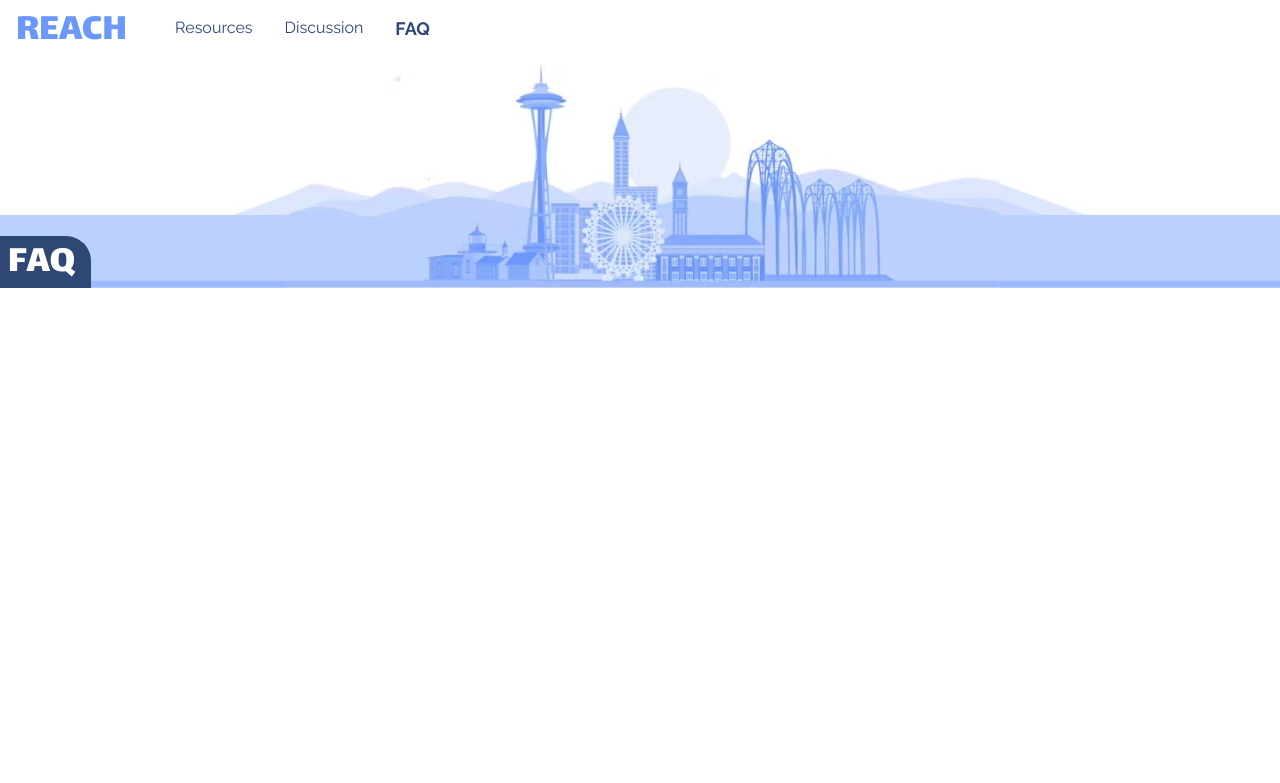
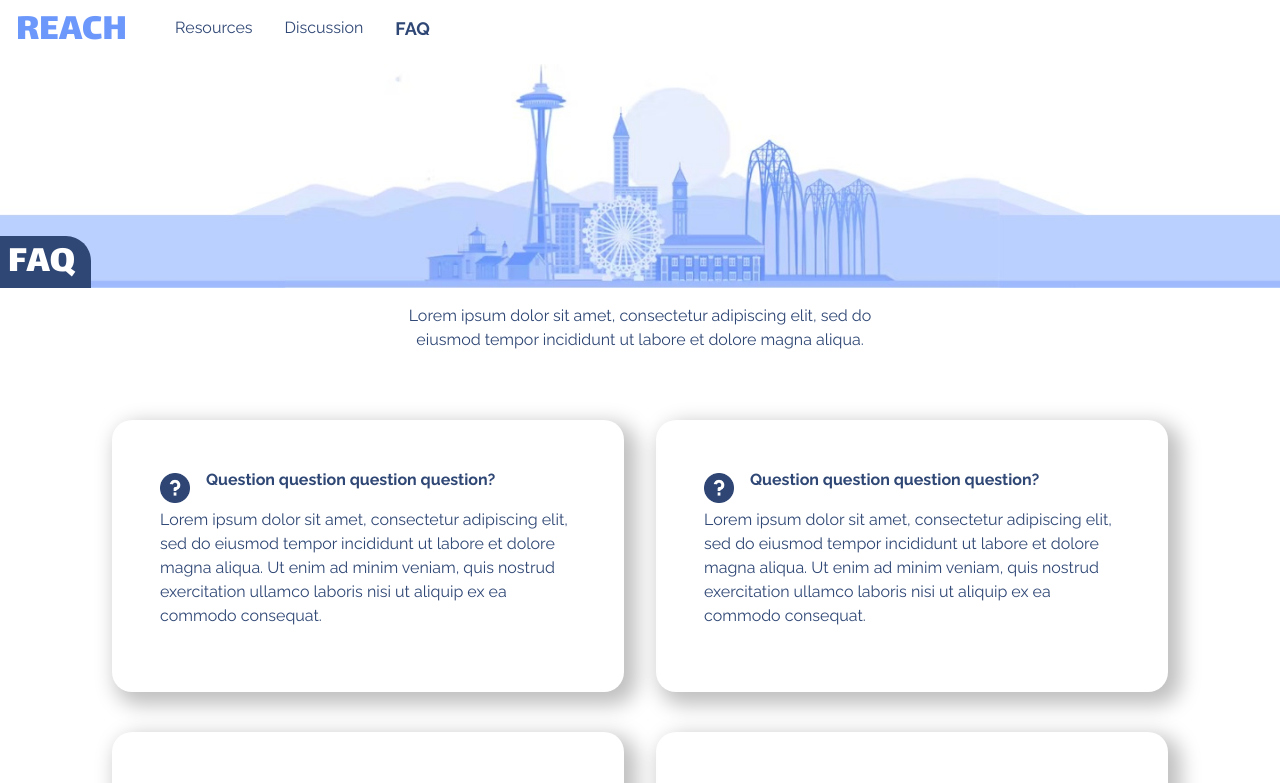
Before and after one commit to madiwake/INFO490-491-Capstone, a React (Create React App) app: page /FAQ in a window 1280 px wide. Shown: the top 783 px of the page. Built offline with nearby package versions, Linux system fonts and the light colour scheme.

Commit message:
developed basic FAQPage with styling

```diff
--- a/src/components/App.js
+++ b/src/components/App.js
@@ -1,10 +1,8 @@
 import React from 'react';
 import { Routes, Route, Navigate } from 'react-router-dom';
-// import use state eventually?
 import DiscussionForumPage from './DiscussionForumPage';
-import FAQPage from './FAQAskedPage';
+import FAQPage from './FAQPage';
 import ResourcePage from './ResourcePage';
-// import all pages (components)
 
 // return routes - with base being whatever page will be landing
 function App(props) {
@@ -12,7 +10,7 @@ function App(props) {
     <Routes>
       <Route path='resources' element={<ResourcePage onlineResources={props.onlineResources} uwResources={props.uwResources} seattleResources={props.seattleResources} />} />
       <Route path='discussion-forum' element={<DiscussionForumPage />} />
-      <Route path='FAQ' element={<FAQPage />} />
+      <Route path='FAQ' element={<FAQPage faqQuestions={props.faqQuestions} />} />
       <Route path='/' element={<Navigate to='/resources'/>}/>
     </Routes>
   );
--- a/src/components/FAQAskedPage.js
+++ /dev/null
@@ -1,10 +0,0 @@
-import React from "react";
-import Navigation from './NavigationBar';
-
-export default function FAQPage(props) {
-    return (
-        <div className="FAQPage">
-            <Navigation pageTitle={'FAQ'} />
-        </div>
-    )
-}
--- /dev/null
+++ b/src/components/FAQPage.js
@@ -0,0 +1,40 @@
+import React from "react";
+import Navigation from './NavigationBar';
+import Footer from "./Footer";
+
+export default function FAQPage(props) {
+    const faqCards = props.faqQuestions.map((question) => {
+        return (
+            <div className="FAQCard">
+                <div className="FAQCard-question-container">
+                    <img
+                        className="FAQCard-question-icon"
+                        src="/img/questionMark-icon.png"
+                        alt="dark blue circle with a white question mark in the center"
+                    />
+                    <p className="FAQCard-question">
+                        {question.question}
+                    </p>
+                </div>
+                <p className="FAQCard-answer">
+                    {question.answer}
+                </p>
+            </div>
+        );
+    });
+
+    return (
+        <div className="FAQPage">
+            <Navigation pageTitle={'FAQ'} />
+            <div className="body">
+                <p className="body-description">
+                    Lorem ipsum dolor sit amet, consectetur adipiscing elit, sed do eiusmod tempor incididunt ut labore et dolore magna aliqua.
+                </p>
+                <div className="body-allFAQCards">
+                    {faqCards}
+                </div>
+            </div>
+            <Footer />
+        </div>
+    );
+};
--- /dev/null
+++ b/src/css/faqPageStyling.css
@@ -0,0 +1,75 @@
+.FAQPAge .body {
+    display: flex;
+    justify-content: center;
+}
+
+.FAQPage .body-description {
+    margin: 1rem 5rem 3rem 5rem;
+    text-align: center;
+}
+
+.FAQPage .body-allFAQCards {
+    display: flex;
+    flex-direction: row;
+    flex-wrap: wrap;
+    justify-content: center;
+}
+
+.FAQPage .FAQCard {
+    display: flex;
+    flex-direction: column;
+    width: 80%;
+    max-width: 570px;
+    padding: 1.5rem;
+    margin: 1.25rem 1rem;
+    border-radius: 20px;
+    box-shadow: 8px 8px 20px 5px rgba(0, 0, 0, 0.25);
+}
+
+.FAQPage .FAQCard-question-container {
+    display: flex;
+    flex-direction: row;
+    align-items: center;
+}
+
+.FAQPage .FAQCard-question {
+    font-weight: bold;
+}
+.FAQPage .FAQCard-question-icon {
+    width: 30px;
+    height: 30px;
+    margin-right: 1rem;
+}
+
+
+@media (min-width: 576px) {
+    .FAQPage .body-description {
+        margin: 1rem 10rem 3rem 10rem;
+    }
+
+    .FAQPage .FAQCard {
+        padding: 3rem;
+    }
+}
+
+@media (min-width: 768px) {
+    .FAQPage .body-description {
+        margin: 1rem 15rem 3rem 15rem;
+    }
+
+    .FAQPage .FAQCard {
+        width: 40%;
+    }
+}
+
+@media (min-width: 992px) {
+    .FAQPage .body-description {
+        margin: 1rem 20rem 3rem 20rem;
+    }
+}
+
+@media (min-width: 1200px) {
+    .FAQPage .body-description {
+        margin: 1rem 25rem 3rem 25rem;
+    }
+}
--- /dev/null
+++ b/src/data/faqQuestions.json
@@ -0,0 +1,34 @@
+[
+    {
+        "question": "Question question question question?",
+        "answer": "Lorem ipsum dolor sit amet, consectetur adipiscing elit, sed do eiusmod tempor incididunt ut labore et dolore magna aliqua. Ut enim ad minim veniam, quis nostrud exercitation ullamco laboris nisi ut aliquip ex ea commodo consequat."
+    },
+    {
+        "question": "Question question question question?",
+        "answer": "Lorem ipsum dolor sit amet, consectetur adipiscing elit, sed do eiusmod tempor incididunt ut labore et dolore magna aliqua. Ut enim ad minim veniam, quis nostrud exercitation ullamco laboris nisi ut aliquip ex ea commodo consequat."
+    },
+    {
+        "question": "Question question question question?",
+        "answer": "Lorem ipsum dolor sit amet, consectetur adipiscing elit, sed do eiusmod tempor incididunt ut labore et dolore magna aliqua. Ut enim ad minim veniam, quis nostrud exercitation ullamco laboris nisi ut aliquip ex ea commodo consequat."
+    },
+    {
+        "question": "Question question question question?",
+        "answer": "Lorem ipsum dolor sit amet, consectetur adipiscing elit, sed do eiusmod tempor incididunt ut labore et dolore magna aliqua. Ut enim ad minim veniam, quis nostrud exercitation ullamco laboris nisi ut aliquip ex ea commodo consequat."
+    },
+    {
+        "question": "Question question question question?",
+        "answer": "Lorem ipsum dolor sit amet, consectetur adipiscing elit, sed do eiusmod tempor incididunt ut labore et dolore magna aliqua. Ut enim ad minim veniam, quis nostrud exercitation ullamco laboris nisi ut aliquip ex ea commodo consequat."
+    },
+    {
+        "question": "Question question question question?",
+        "answer": "Lorem ipsum dolor sit amet, consectetur adipiscing elit, sed do eiusmod tempor incididunt ut labore et dolore magna aliqua. Ut enim ad minim veniam, quis nostrud exercitation ullamco laboris nisi ut aliquip ex ea commodo consequat."
+    },
+    {
+        "question": "Question question question question?",
+        "answer": "Lorem ipsum dolor sit amet, consectetur adipiscing elit, sed do eiusmod tempor incididunt ut labore et dolore magna aliqua. Ut enim ad minim veniam, quis nostrud exercitation ullamco laboris nisi ut aliquip ex ea commodo consequat."
+    },
+    {
+        "question": "Question question question question?",
+        "answer": "Lorem ipsum dolor sit amet, consectetur adipiscing elit, sed do eiusmod tempor incididunt ut labore et dolore magna aliqua. Ut enim ad minim veniam, quis nostrud exercitation ullamco laboris nisi ut aliquip ex ea commodo consequat."
+    }
+]
--- a/src/index.js
+++ b/src/index.js
@@ -5,11 +5,13 @@ import { BrowserRouter } from 'react-router-dom';
 import ONLINERESOURCES from './data/onlineResources.json';
 import SEATTLERESOURCES from './data/seattleResources.json';
 import UWRESOURCES from './data/uwResources.json';
+import FAQQUESTIONS from './data/faqQuestions.json';
 import 'bootstrap/dist/css/bootstrap.min.css';
 import './css/index.css';
 import './css/navigation.css';
 import './css/footer.css';
 import './css/resourcePageStyling.css';
+import './css/faqPageStyling.css';
 
 
 const root = ReactDOM.createRoot(document.getElementById('root'));
@@ -19,6 +21,7 @@ root.render(
       onlineResources={ONLINERESOURCES}
       seattleResources={SEATTLERESOURCES}
       uwResources={UWRESOURCES}
+      faqQuestions={FAQQUESTIONS}
     />
   </BrowserRouter>
 );
```
Also changed, not shown: public/img/questionMark-icon.png (added).
